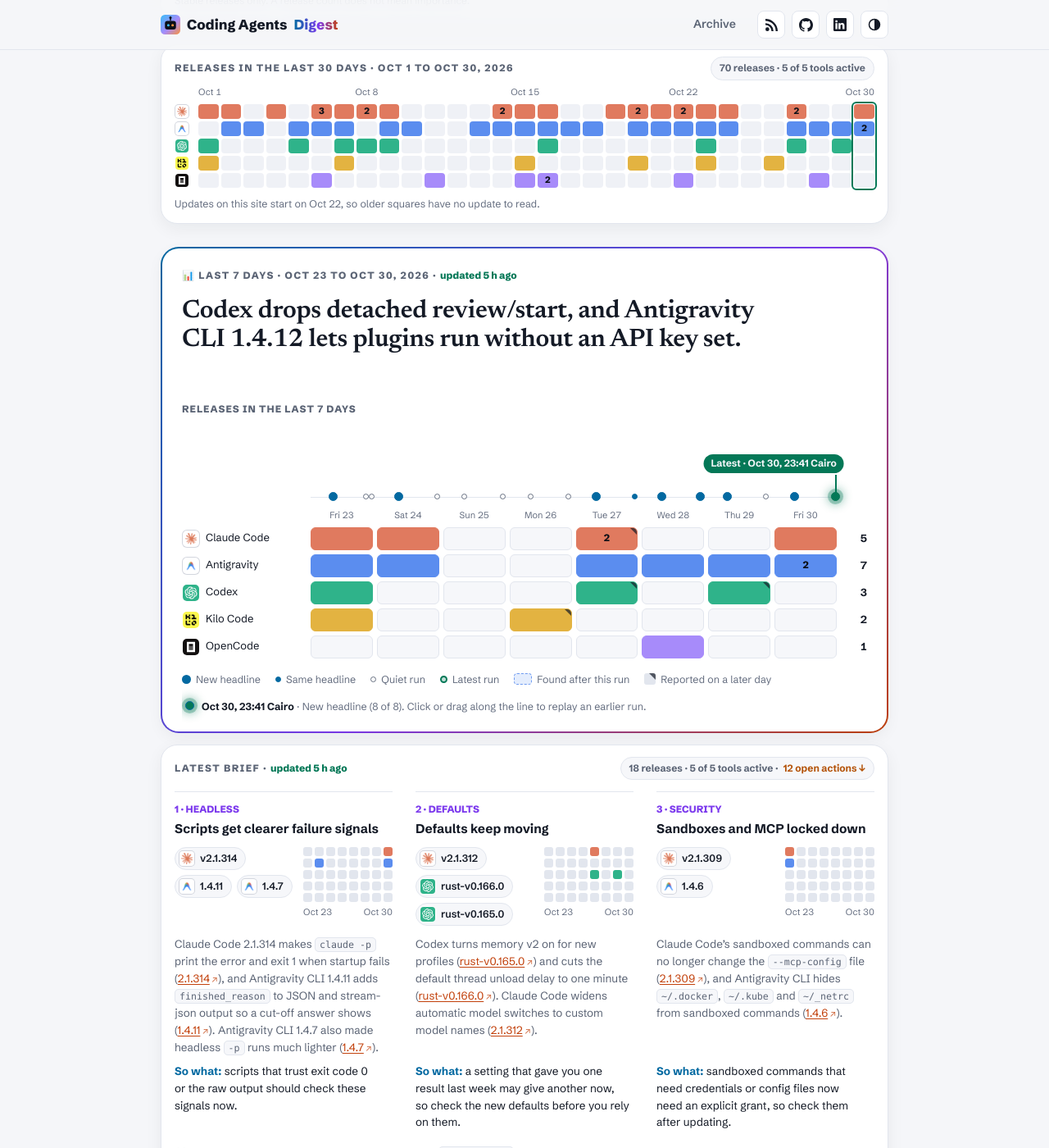
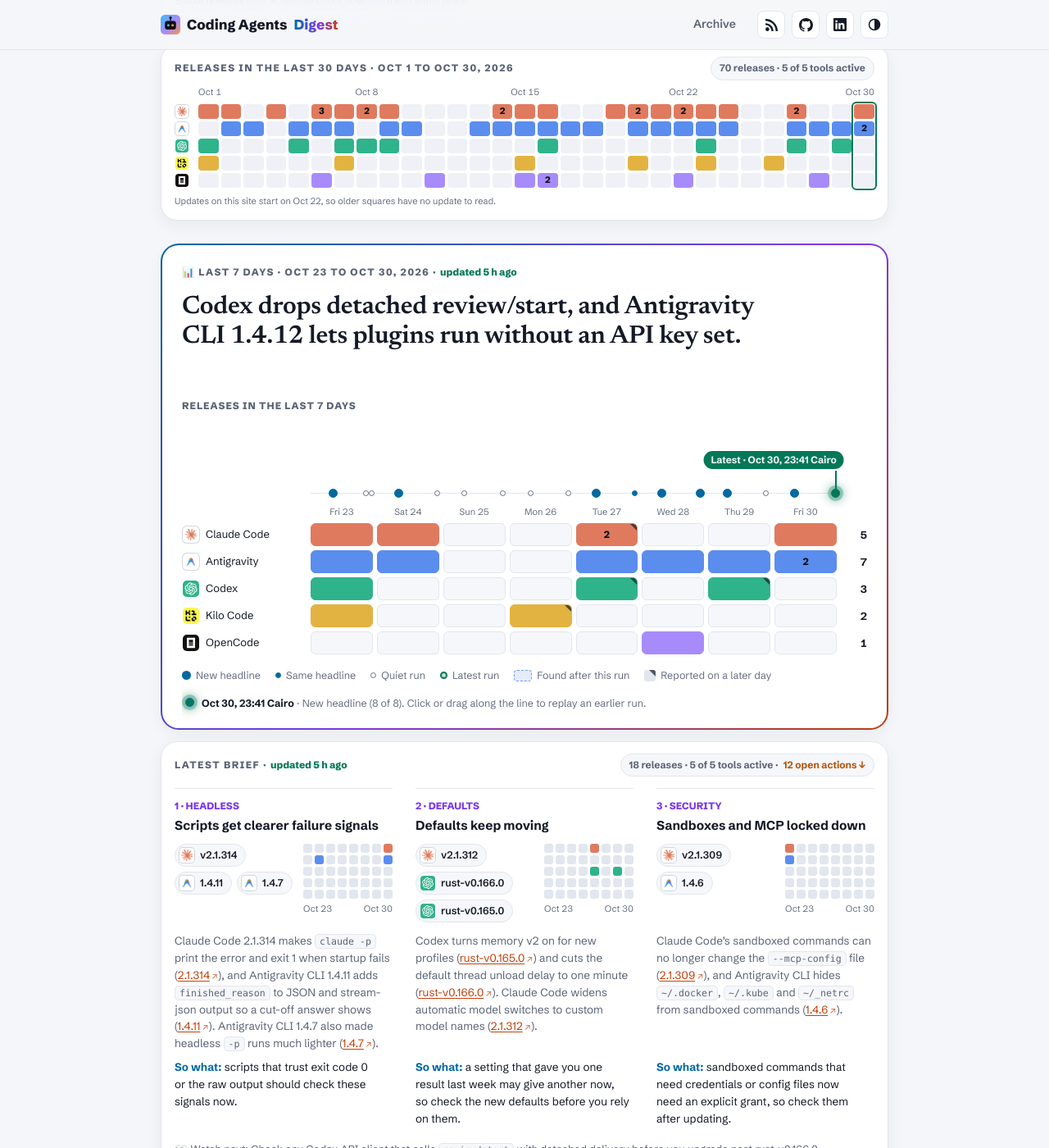
Before and after one commit to IbrahimSobh/coding-agents-digest, a Jekyll site: the page built from docs/index.html, in a window 1280 px wide and 1400 px high, scrolled down 443 px. Shown: the whole window at 82% size. Built offline with Jekyll 4.4.1, drawn with Linux system fonts in a browser that asks for light colours.

Commit message:
Last 30 days: smaller note under the strip (11px)
Co-Authored-By: Claude Sonnet 5.5 <noreply@anthropic.com>

```diff
--- a/docs/assets/style.css
+++ b/docs/assets/style.css
@@ -141,7 +141,7 @@ a.tbtn:hover{border-color:var(--muted)}
 .m30-c[data-tags]{cursor:pointer}
 .m30-c.nogo{cursor:default}
 .m30-c[data-tags]:hover,.m30-c[data-tags]:focus-visible{outline:2px solid var(--ink);outline-offset:1px}
-.m30-note{margin:10px 0 0;font-size:12.5px;color:var(--soft)}
+.m30-note{margin:8px 0 0;font-size:11px;color:var(--soft)}
 .m30-now{pointer-events:none;border:2px solid var(--green);border-radius:6px;margin:-3px;z-index:2}
 .score{margin-top:18px;display:grid;gap:6px;overflow-x:clip}
 .shead{font-size:12px;font-weight:800;letter-spacing:.08em;text-transform:uppercase;color:var(--muted);margin-bottom:4px}
```
